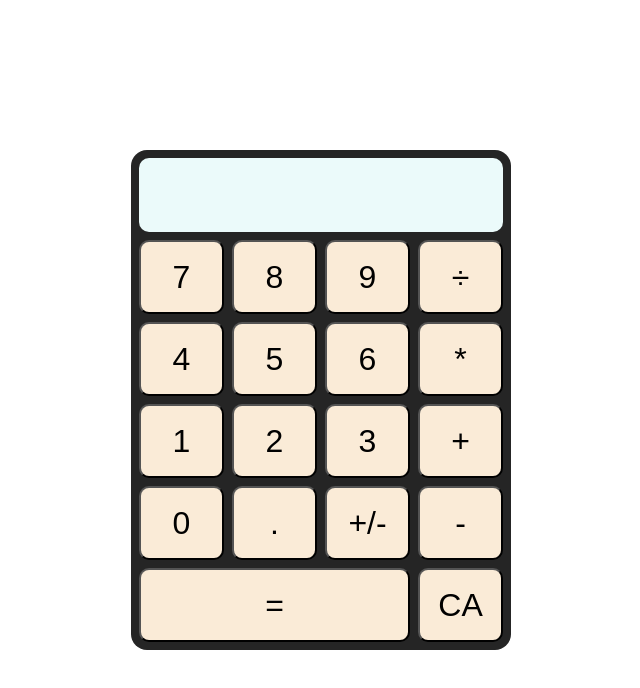
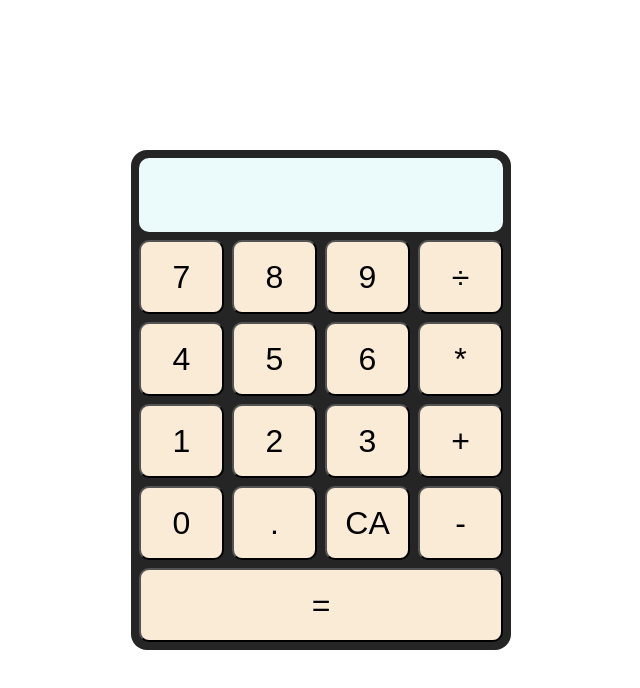
Before and after one commit to mark-pherz/odin-calculator, a plain HTML site: page index.html in a window 1280 px wide. Shown: the whole page, without its empty margins (319-959 px from the left). Drawn offline with Linux system fonts and the light colour scheme.

Commit message:
reform buttons order

```diff
--- a/index.html
+++ b/index.html
@@ -25,7 +25,6 @@
       <button type="button" class="btn" id="btn-divide">÷</button>
       <button type="button" class="btn" id="btn-multiply">*</button>
       <button type="button" class="btn" id="btn-minus">-</button>
-      <button type="button" class="btn" id="btn-opposite">+/-</button>
       <button type="button" class="btn" id="btn-dot">.</button>
       <button type="button" class="btn" id="btn-reset">CA</button>
       <button type="button" class="btn" id="btn-eval">=</button>
--- a/style.css
+++ b/style.css
@@ -118,9 +118,9 @@ body {
 }
 
 #btn-reset {
-  grid-area: 6 / 4 / 7 / 5;
+  grid-area: 5 / 3 / 6 / 4;
 }
 
 #btn-eval {
-  grid-area: 6 / 1 / 7 / 4;
+  grid-area: 6 / 1 / 7 / 5;
 }
```
